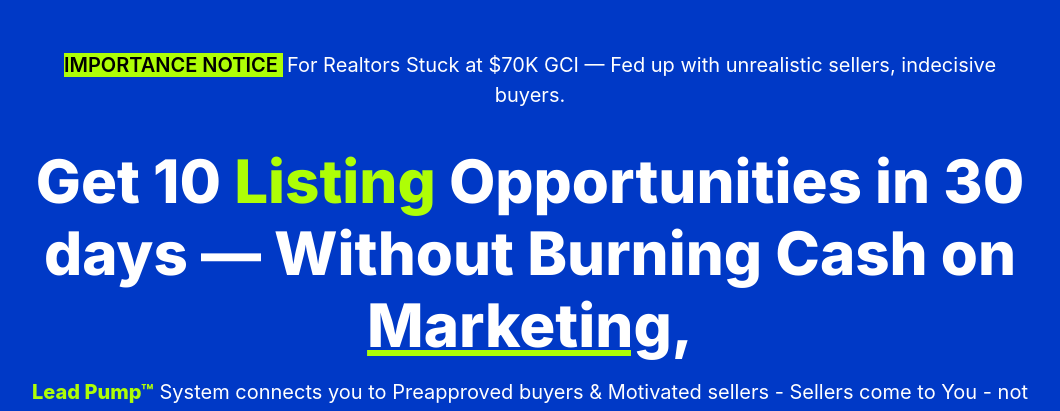
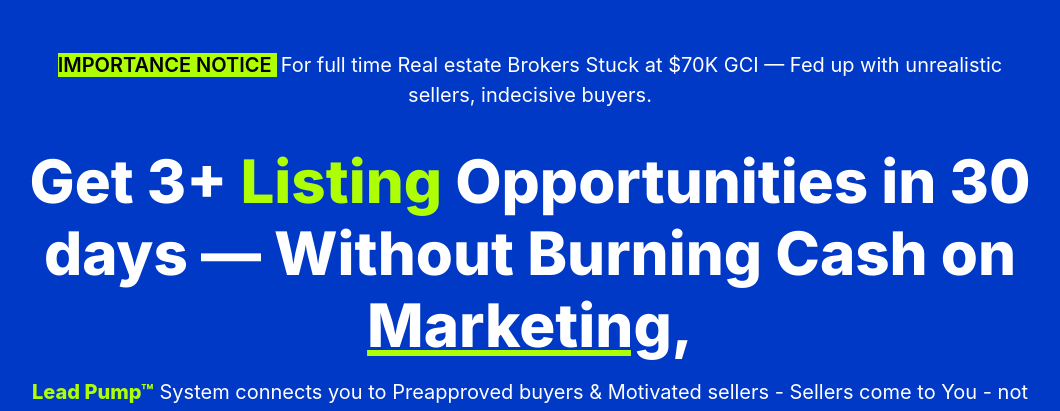
Before and after one commit to juwoncaleb/client, a Next.js app: page / in a window 1280 px wide. Shown: the top 411 px of the page, without its empty margins (110-1170 px from the left). Built offline with nearby package versions, Linux system fonts and the light colour scheme; no server answers; a web font is replaced by a local one.

Commit message:
Update LandingPage.js

```diff
--- a/pages/LandingPage.js
+++ b/pages/LandingPage.js
@@ -60,14 +60,14 @@ export default function LandingPage() {
           <div className="hero_sub_div ">
             <p className="hero_sub">
               {" "}
-              <span className="cau mr-1"> IMPORTANCE NOTICE </span> For Realtors
+            <span className="cau mr-1"> IMPORTANCE NOTICE </span> For full time Real estate Brokers
               Stuck at <span className="text-white">$70K GCI </span>— Fed up
               with unrealistic sellers, indecisive buyers.
             </p>
           </div>
           <div className="h_head ">
             <p className="hero_head">
-              Get 10
+              Get 3+
               <span className="salescall"> Listing </span> Opportunities in 30
               days — Without Burning Cash on{" "}
               <span className="marketing">Marketing</span>,{" "}
```
